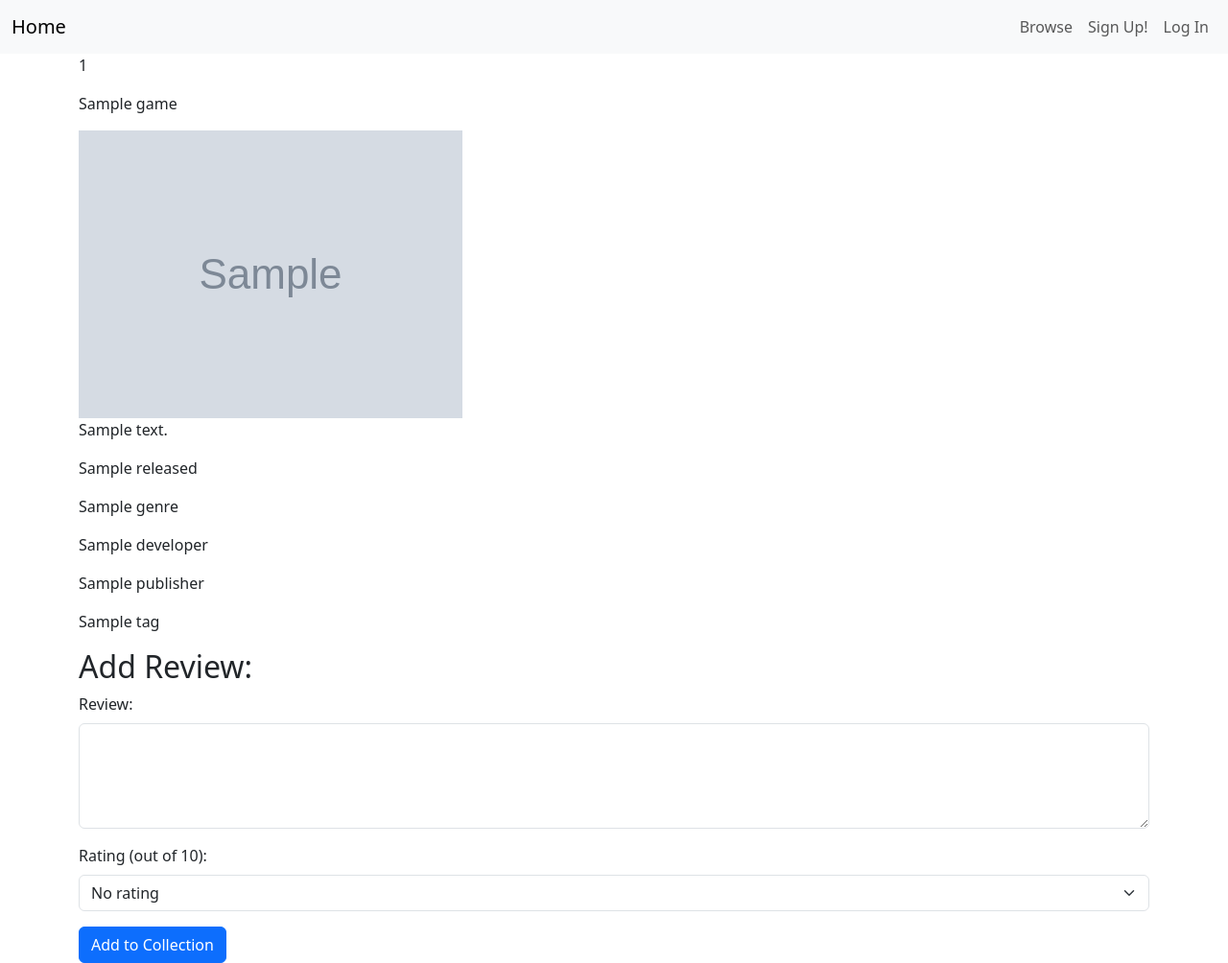
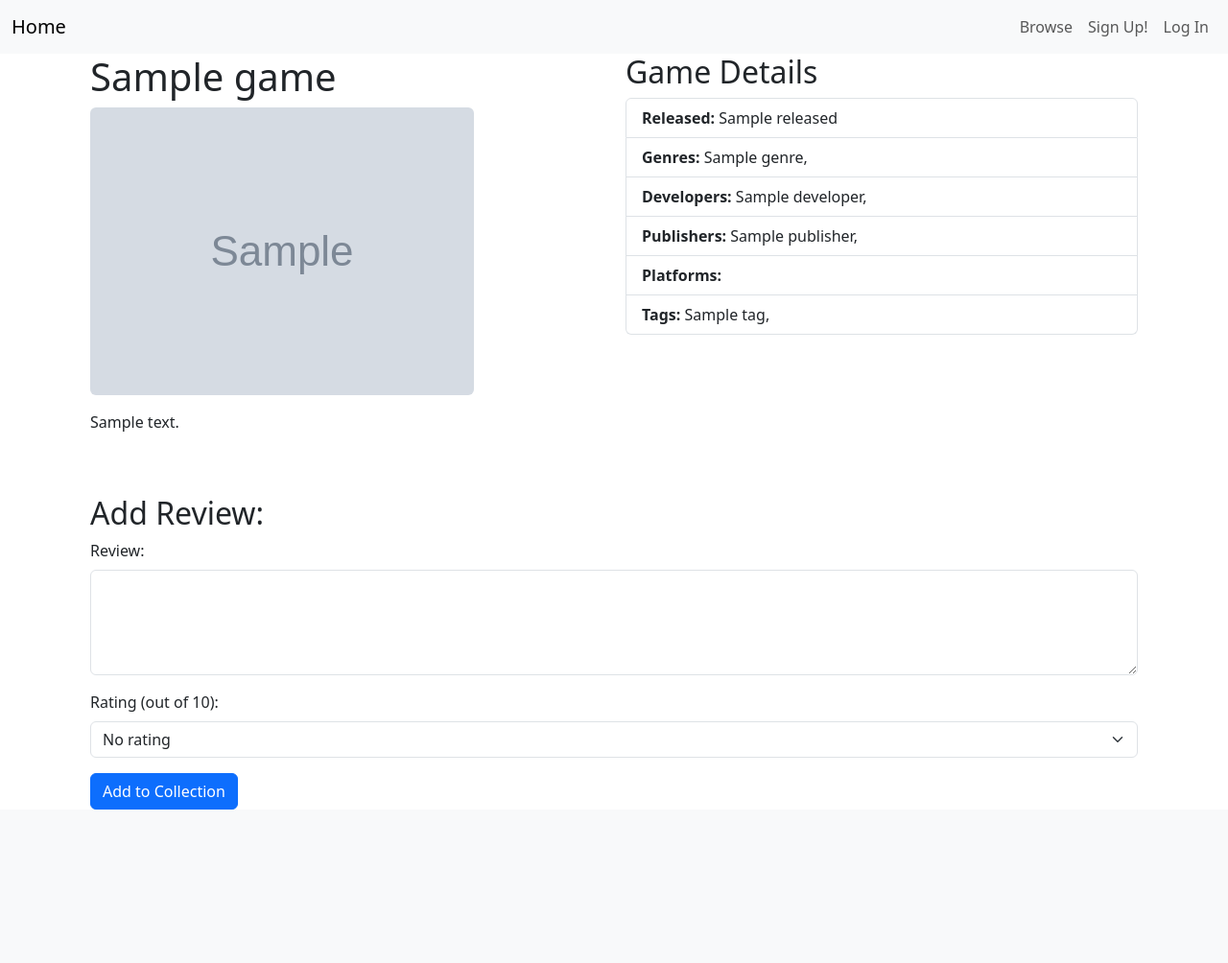
Before and after one commit to anthonyradose/gamesay_milestone_project3, a Flask app: template templates/game_info.html in a window 1280 px wide. Shown: the whole page at 96% size. After the commit the page ends 844 px from the top, so only its background shows below. Run offline with Flask 3, Linux system fonts and the light colour scheme; the template is opened without the code that fills it: most values are stand-ins (such as "Sample title", 1, 10 or a date in 2020); grey boxes marked "Sample" are stand-in pictures; some libraries are stand-ins or nearby versions.

Commit message:
Add initial bootstrap styling to add review section

```diff
--- a/templates/game_info.html
+++ b/templates/game_info.html
@@ -1,34 +1,54 @@
 {% extends "base.html" %}
 {% block content %}
-<p>{{ game_data['id'] }}</p>
-<p>{{ game_data['name'] }}</p>
-<img src="{{ game_data['background_image'] }}">
+<div class="container">
+    <div class="row">
+        <div class="col-md-6">
+            <h1>{{ game_data['name'] }}</h1>
+            <img src="{{ game_data['background_image'] }}" class="img-fluid rounded mb-3">
             <p>{{ game_data['description'] | striptags }}</p>
-<p>{{ game_data['released'] }}</p>
+        </div>
+        <div class="col-md-6">
+            <h2>Game Details</h2>
+            <ul class="list-group">
+                <li class="list-group-item"><strong>Released:</strong> {{ game_data['released'] }}</li>
+                <li class="list-group-item"><strong>Genres:</strong>
                     {% for genre in game_data['genres'] %}
-<p>{{ genre['name'] }}</p>
+                    {{ genre['name'] }},
                     {% endfor %}
+                </li>
+                <li class="list-group-item"><strong>Developers:</strong>
                     {% for developer in game_data['developers'] %}
-<p>{{ developer['name'] }}</p>
+                    {{ developer['name'] }},
                     {% endfor %}
+                </li>
+                <li class="list-group-item"><strong>Publishers:</strong>
                     {% for publisher in game_data['publishers'] %}
-<p>{{ publisher['name'] }}</p>
+                    {{ publisher['name'] }},
                     {% endfor %}
+                </li>
+                <li class="list-group-item"><strong>Platforms:</strong>
                     {% for platform in game_data['platforms'] %}
-<p>{{ platform['platform']['name'] }}</p>
+                    {{ platform['platform']['name'] }},
                     {% endfor %}
+                </li>
+                <li class="list-group-item"><strong>Tags:</strong>
                     {% for tag in relevant_tags %}
-<p>{{ tag }}</p>
+                    {{ tag }},
                     {% endfor %}
-
-<!-- Form to add the game to the database -->
+                </li>
+            </ul>
+        </div>
+    </div>
+    <div class="row mt-5">
+        <div class="col-md-12">
             <h2>Add Review:</h2>
             <form action="/add_game" method="post">
                 <input type="hidden" name="game_id" value="{{ game_data['id'] }}">
                 <input type="hidden" name="name" value="{{ game_data['name'] }}">
                 <input type="hidden" name="description" value="{{ game_data['description'] }}">
                 <input type="hidden" name="released" value="{{ game_data['released'] }}">
-    <input type="hidden" name="genres" value="{% for genre in game_data['genres'] %}{{ genre['name'] }},{% endfor %}">
+                <input type="hidden" name="genres"
+                    value="{% for genre in game_data['genres'] %}{{ genre['name'] }},{% endfor %}">
                 <input type="hidden" name="developers"
                     value="{% for developer in game_data['developers'] %}{{ developer['name'] }},{% endfor %}">
                 <input type="hidden" name="publishers"
@@ -50,5 +70,7 @@
                 </div>
                 <button type="submit" class="btn btn-primary">Add to Collection</button>
             </form>
-
+        </div>
+    </div>
+</div>
 {% endblock %}
```
Lines whose indentation alone changed are shown as unchanged.
